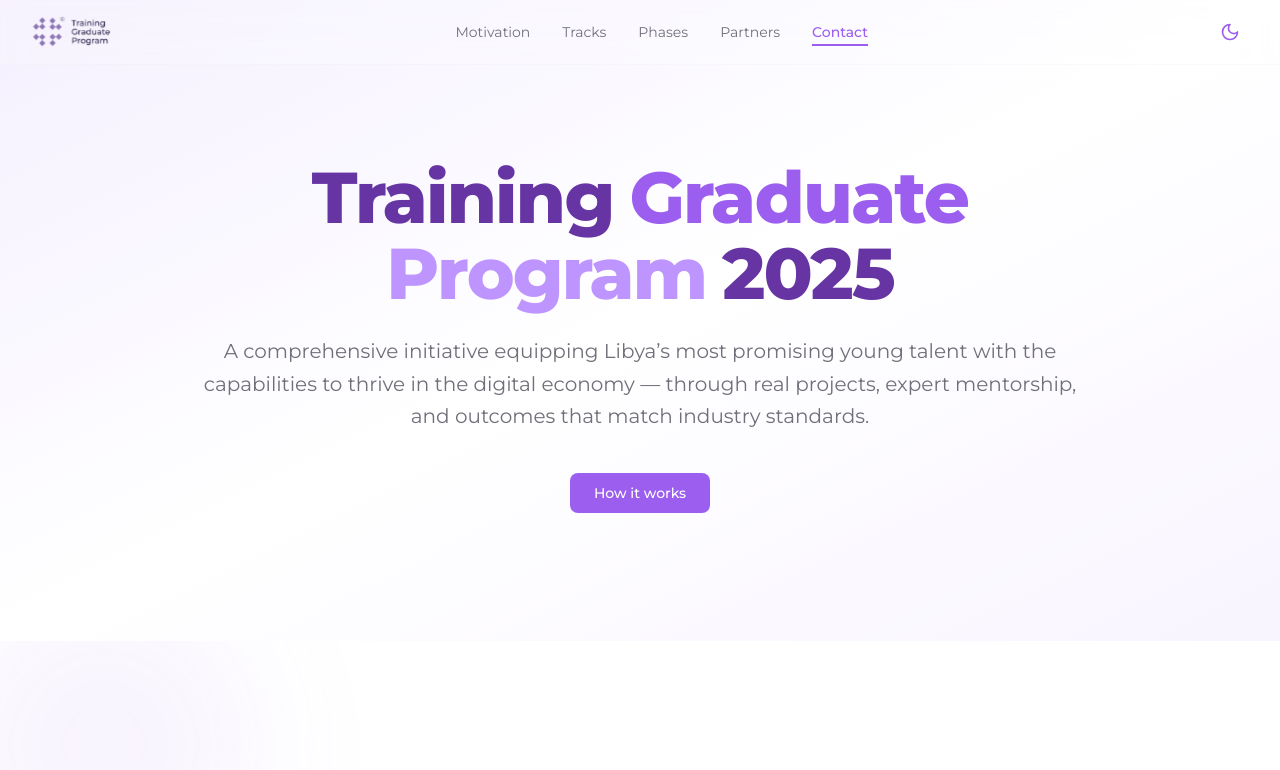
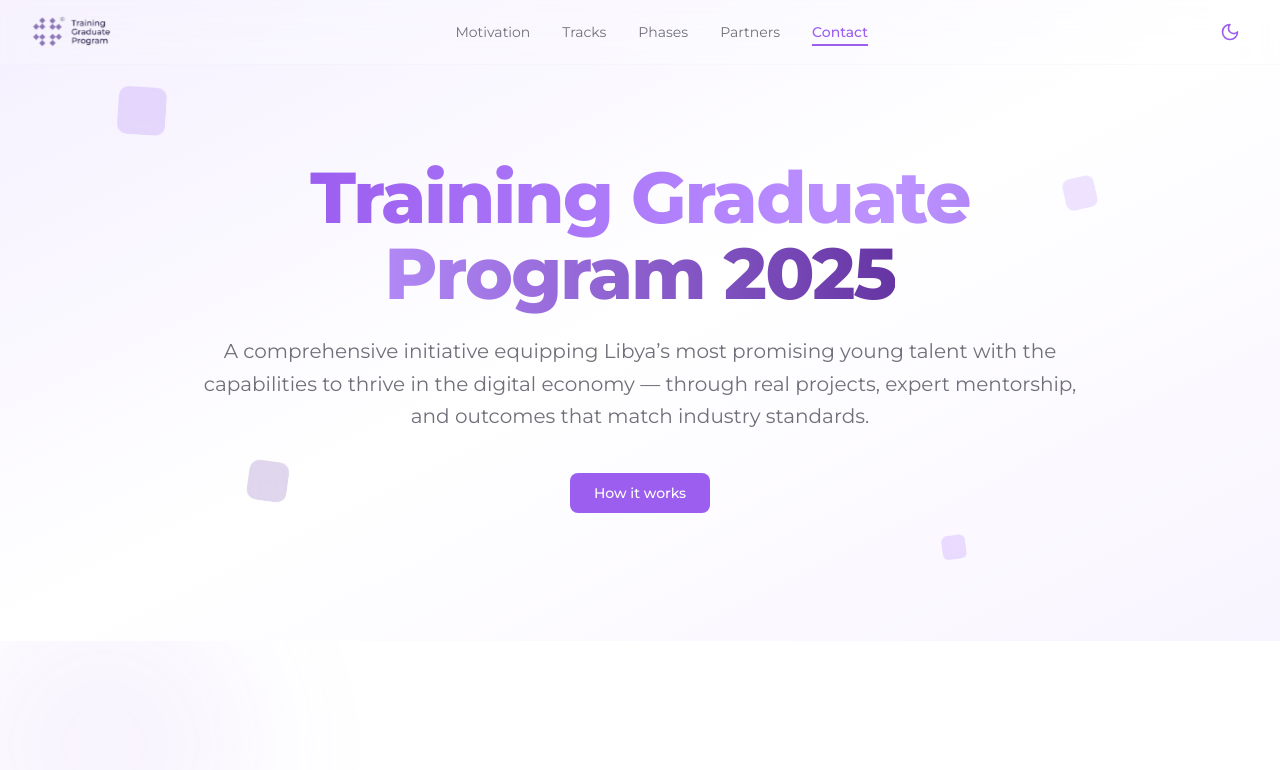
Before and after one commit to Tatweer-Research-Future/tgp-landing, a Next.js app: page / in a window 1280 px wide. Shown: the top 770 px of the page. Built offline with nearby package versions, Linux system fonts and the light colour scheme.

Commit message:
Enhance Hero component with interactive mouse-following effects and improved styling. Added smooth mouse movement using springs, updated gradient text display, and introduced animated floating squares that react to mouse position for a more dynamic user experience.

```diff
--- a/components/hero.tsx
+++ b/components/hero.tsx
@@ -2,7 +2,13 @@
 
 import { Button } from "@/components/ui/button";
 import { Sparkles } from "lucide-react";
-import { motion, useMotionValue, useTransform, animate } from "framer-motion";
+import {
+  motion,
+  useMotionValue,
+  useTransform,
+  animate,
+  useSpring,
+} from "framer-motion";
 import { useEffect, useRef } from "react";
 
 function Counter({ value, suffix = "" }: { value: number; suffix?: string }) {
@@ -42,6 +48,20 @@ function Counter({ value, suffix = "" }: { value: number; suffix?: string }) {
 }
 
 export function Hero() {
+  const mouseX = useMotionValue(0);
+  const mouseY = useMotionValue(0);
+  // Springs to smooth mouse movement and avoid jank
+  const mouseXSpring = useSpring(mouseX, {
+    stiffness: 120,
+    damping: 24,
+    mass: 0.4,
+  });
+  const mouseYSpring = useSpring(mouseY, {
+    stiffness: 120,
+    damping: 24,
+    mass: 0.4,
+  });
+
   const containerVariants = {
     hidden: { opacity: 0 },
     visible: {
@@ -69,7 +89,14 @@ export function Hero() {
   // No stats in the new hero
 
   return (
-    <section className="relative z-0 overflow-hidden bg-gradient-to-br from-secondary/10 via-background to-accent/10 pt-32 pb-20 lg:pt-40 lg:pb-32">
+    <section
+      className="group relative z-0 overflow-hidden bg-gradient-to-br from-secondary/10 via-background to-accent/10 pt-32 pb-20 lg:pt-40 lg:pb-32"
+      onMouseMove={(e) => {
+        const rect = e.currentTarget.getBoundingClientRect();
+        mouseX.set((e.clientX - rect.left) / rect.width);
+        mouseY.set((e.clientY - rect.top) / rect.height);
+      }}
+    >
       {/* Dark-mode gradient overlay to preserve light theme */}
       <div
         className="pointer-events-none absolute inset-0 hidden -z-10 dark:block"
@@ -78,13 +105,58 @@ export function Hero() {
             "linear-gradient(to bottom, #121029 0%, rgba(18,16,41,0.92) 60%, #151230 100%)",
         }}
       />
-      {/* Decorative gradient orbs */}
+      {/* Cursor-following glow blob (transform-based for better perf) */}
+      <motion.div
+        className="pointer-events-none absolute left-1/2 top-1/2 z-0 h-[320px] w-[320px] -translate-x-1/2 -translate-y-1/2 rounded-full bg-gradient-radial from-secondary/35 via-accent/25 to-transparent opacity-0 blur-3xl transition-opacity duration-500 group-hover:opacity-70"
+        style={{
+          x: useTransform(mouseXSpring, [0, 1], [-160, 160]),
+          y: useTransform(mouseYSpring, [0, 1], [-160, 160]),
+        }}
+      />
       {/* Decorative square motif only in dark mode */}
       <div className="pointer-events-none absolute inset-x-0 bottom-0 hidden select-none grid-cols-12 gap-6 opacity-20 dark:grid">
         {Array.from({ length: 12 }).map((_, i) => (
           <div key={i} className="h-8 bg-[rgba(42,39,80,0.6)]" />
         ))}
       </div>
+
+      {/* Floating interactive squares that react to mouse (smoothed) */}
+      <motion.div
+        className="pointer-events-none absolute left-[10%] top-[15%] h-12 w-12 rounded-lg bg-secondary/20 backdrop-blur-sm"
+        animate={{ y: [0, -25, 0], rotate: [0, 10, 0] }}
+        transition={{ duration: 8, repeat: Infinity, ease: "easeInOut" }}
+        style={{
+          x: useTransform(mouseXSpring, [0, 1], [-10, 10]),
+          y: useTransform(mouseYSpring, [0, 1], [-10, 10]),
+        }}
+      />
+      <motion.div
+        className="pointer-events-none absolute right-[15%] top-[25%] h-8 w-8 rounded-md bg-accent/25 backdrop-blur-sm"
+        animate={{ y: [0, 20, 0], rotate: [0, -15, 0] }}
+        transition={{ duration: 10, repeat: Infinity, ease: "easeInOut" }}
+        style={{
+          x: useTransform(mouseXSpring, [0, 1], [8, -8]),
+          y: useTransform(mouseYSpring, [0, 1], [8, -8]),
+        }}
+      />
+      <motion.div
+        className="pointer-events-none absolute left-[20%] bottom-[20%] h-10 w-10 rounded-lg bg-primary/20 backdrop-blur-sm"
+        animate={{ y: [0, -18, 0], rotate: [0, 12, 0] }}
+        transition={{ duration: 9, repeat: Infinity, ease: "easeInOut" }}
+        style={{
+          x: useTransform(mouseXSpring, [0, 1], [-8, 8]),
+          y: useTransform(mouseYSpring, [0, 1], [-8, 8]),
+        }}
+      />
+      <motion.div
+        className="pointer-events-none absolute right-[25%] bottom-[15%] h-6 w-6 rounded-sm bg-accent/30 backdrop-blur-sm"
+        animate={{ y: [0, 15, 0], rotate: [0, -8, 0] }}
+        transition={{ duration: 11, repeat: Infinity, ease: "easeInOut" }}
+        style={{
+          x: useTransform(mouseXSpring, [0, 1], [6, -6]),
+          y: useTransform(mouseYSpring, [0, 1], [6, -6]),
+        }}
+      />
 
       <div className="relative mx-auto max-w-7xl px-6 lg:px-8">
         <motion.div
@@ -97,20 +169,9 @@ export function Hero() {
             variants={itemVariants}
             className="mb-6 text-balance text-5xl font-extrabold tracking-tight leading-[1.05] lg:text-7xl text-gradient-glow"
           >
-            {[
-              { w: "Training", c: "text-primary" },
-              { w: "Graduate", c: "text-secondary" },
-              { w: "Program", c: "text-accent" },
-              { w: "2025", c: "text-primary" },
-            ].map((part, i) => (
-              <span
-                key={part.w}
-                className={`${part.c} inline-block px-1 sm:px-2`}
-              >
-                {part.w}
-                {i !== 3 ? " " : ""}
-              </span>
-            ))}
+            <span className="bg-gradient-to-r from-secondary via-accent to-primary bg-clip-text text-transparent">
+              Training Graduate Program 2025
+            </span>
           </motion.h1>
 
           <motion.p
```
